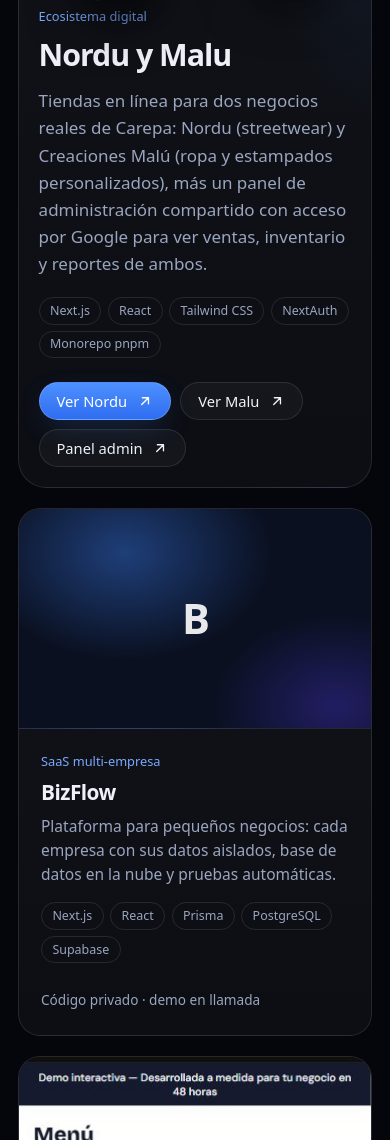
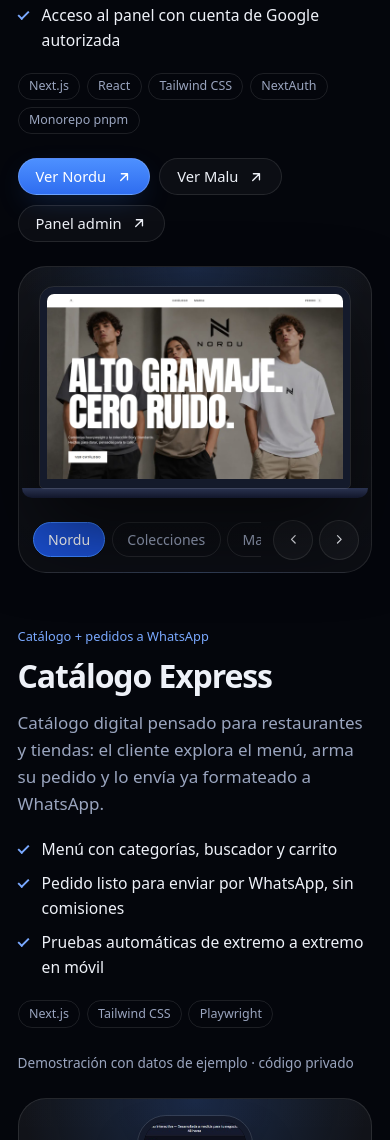
Before and after one commit to CristianDB1/portafolio, an Astro site: page / in a window 390 px wide. Shown: the part 3399-4539 px from the top of the page. Built offline with nearby package versions, Linux system fonts and the light colour scheme; Astro itself is replaced by a stand-in of ours.

Commit message:
Proyectos destacados con visor de capturas, pasatiempo y referencias
Co-Authored-By: Claude Sonnet 5.5 <noreply@anthropic.com>

```diff
--- a/src/data/site.ts
+++ b/src/data/site.ts
@@ -47,93 +47,123 @@ export const services: { title: string; text: string; for: string; icon: string
 ];
 
 export type Link = { label: string; href: string };
+export type Shot = { src: string; alt: string; label: string; device: "laptop" | "phone" };
 
-export const featured = {
-  name: "Nordu y Malu",
-  tag: "Ecosistema digital",
+export const cases: {
+  id: string;
+  name: string;
+  tag: string;
+  summary: string;
+  points: string[];
+  stack: string[];
+  links: Link[];
+  note?: string;
+  shots: Shot[];
+}[] = [
+  {
+    id: "ecosistema",
+    name: "Ecosistema Digital",
+    tag: "Tiendas + panel de administración",
     summary:
-    "Tiendas en línea para dos negocios reales de Carepa: Nordu (streetwear) y Creaciones Malú (ropa y estampados personalizados), más un panel de administración compartido con acceso por Google para ver ventas, inventario y reportes de ambos.",
+      "Un sistema que reúne las tiendas en línea de dos negocios reales de Carepa, Nordu (streetwear) y Creaciones Malú (ropa y estampados personalizados), con un panel de administración compartido.",
+    points: [
+      "Cada tienda con su propia identidad y pedido por WhatsApp",
+      "Un solo panel para ver ventas, inventario y reportes de ambas",
+      "Acceso al panel con cuenta de Google autorizada",
+    ],
     stack: ["Next.js", "React", "Tailwind CSS", "NextAuth", "Monorepo pnpm"],
     links: [
       { label: "Ver Nordu", href: "https://nordu.dpdns.org" },
       { label: "Ver Malu", href: "https://malu.nordu.dpdns.org" },
       { label: "Panel admin", href: "https://admin.nordu.dpdns.org" },
-  ] as Link[],
-};
-
-export const projects: {
-  id: string;
-  name: string;
-  tag: string;
-  summary: string;
-  stack: string[];
-  image?: string;
-  imageAlt?: string;
-  links: Link[];
-  note?: string;
-}[] = [
+    ],
+    shots: [
+      { src: "work/eco-nordu-d1.jpg", alt: "Portada de la tienda Nordu", label: "Nordu", device: "laptop" },
+      { src: "work/eco-nordu-d2.jpg", alt: "Colecciones de Nordu", label: "Colecciones", device: "laptop" },
+      { src: "work/eco-malu-d1.jpg", alt: "Portada de la tienda Creaciones Malú", label: "Malu", device: "laptop" },
+      { src: "work/eco-malu-d2.jpg", alt: "Sección de pedidos personalizados de Malu", label: "Personalizados", device: "laptop" },
+      { src: "work/admin-d.jpg", alt: "Inicio de sesión del panel de administración", label: "Panel admin", device: "laptop" },
+      { src: "work/eco-nordu-m1.jpg", alt: "Nordu en el celular", label: "Nordu móvil", device: "phone" },
+      { src: "work/eco-malu-m1.jpg", alt: "Malu en el celular", label: "Malu móvil", device: "phone" },
+    ],
+  },
+  {
+    id: "catalogo",
+    name: "Catálogo Express",
+    tag: "Catálogo + pedidos a WhatsApp",
+    summary:
+      "Catálogo digital pensado para restaurantes y tiendas: el cliente explora el menú, arma su pedido y lo envía ya formateado a WhatsApp.",
+    points: [
+      "Menú con categorías, buscador y carrito",
+      "Pedido listo para enviar por WhatsApp, sin comisiones",
+      "Pruebas automáticas de extremo a extremo en móvil",
+    ],
+    stack: ["Next.js", "Tailwind CSS", "Playwright"],
+    links: [],
+    note: "Demostración con datos de ejemplo · código privado",
+    shots: [
+      { src: "work/catalogo-1.jpg", alt: "Inicio del catálogo de comidas", label: "Inicio", device: "phone" },
+      { src: "work/catalogo-2.jpg", alt: "Menú con productos y categorías", label: "Menú", device: "phone" },
+      { src: "work/catalogo-3.jpg", alt: "Pedido vacío del catálogo", label: "Pedido", device: "phone" },
+      { src: "work/catalogo-4.jpg", alt: "Información de contacto y ubicación", label: "Info", device: "phone" },
+    ],
+  },
   {
     id: "bizflow",
     name: "BizFlow",
     tag: "SaaS multi-empresa",
     summary:
-      "Plataforma para pequeños negocios: cada empresa con sus datos aislados, base de datos en la nube y pruebas automáticas.",
-    stack: ["Next.js", "React", "Prisma", "PostgreSQL", "Supabase"],
+      "Plataforma para pequeños negocios con punto de venta, inventario, clientes, gastos, proveedores y reportes. Cada empresa trabaja con sus datos aislados.",
+    points: [
+      "Punto de venta de mostrador con carrito y variantes",
+      "Control de inventario, productos y proveedores",
+      "Usuarios con roles y centro de control con indicadores",
+    ],
+    stack: ["Next.js", "React", "Prisma", "PostgreSQL", "Supabase", "Vitest"],
     links: [],
-    note: "Código privado · demo en llamada",
+    note: "Demostración con datos de ejemplo · código privado",
+    shots: [
+      { src: "work/biz-1.jpg", alt: "Inicio de sesión de BizFlow", label: "Acceso", device: "laptop" },
+      { src: "work/biz-2.jpg", alt: "Centro de control de BizFlow", label: "Centro de control", device: "laptop" },
+      { src: "work/biz-3.jpg", alt: "Punto de venta de BizFlow", label: "Punto de venta", device: "laptop" },
+    ],
   },
-  {
-    id: "catalogo",
-    name: "Catálogo Express",
-    tag: "Catálogo + WhatsApp",
+];
+
+export const hobby = {
+  name: "Albion Economy",
+  tag: "Pasatiempo · APIs externas",
   summary:
-      "Catálogo digital con carrito y pedido formateado a WhatsApp para restaurantes y tiendas. Pruebas de extremo a extremo en móvil.",
-    stack: ["Next.js", "Tailwind CSS", "Playwright"],
-    image: "work/catalogo-2.jpg",
-    imageAlt: "Menú del catálogo de comidas en el celular",
-    links: [],
-    note: "Código privado · demo en llamada",
-  },
-  {
-    id: "ura-logix",
-    name: "Urabá Logix",
-    tag: "Trazabilidad",
-    summary:
-      "Cadena de custodia de carga para el sector portuario y agrícola: QR firmado, escáner móvil con GPS y paneles gerenciales.",
-    stack: ["Next.js", "TypeScript", "Prisma", "QR", "JWT"],
-    links: [],
-    note: "Código privado · demo en llamada",
-  },
-  {
-    id: "albion",
-    name: "Albion Economy",
-    tag: "Datos automáticos",
-    summary:
-      "Calculadora de mercado para un videojuego con precios que se refrescan solos cada ~15 minutos, sin servidor.",
-    stack: ["Vite", "TypeScript", "GitHub Actions"],
+    "Calculadora de mercado que hice por gusto para un videojuego. Consume APIs externas (Albion Online Data Project), convierte los precios en datos estáticos y los refresca solos cada ~15 minutos con GitHub Actions, sin servidor propio.",
+  points: ["Consumo y límites de una API externa", "Automatización con GitHub Actions", "Publicación estática en GitHub Pages"],
+  stack: ["Vite", "TypeScript", "GitHub Actions", "APIs externas"],
   image: "work/albion-d.jpg",
   imageAlt: "Pantalla de Albion Economy con filtros de flipping",
   links: [
     { label: "Ver en vivo", href: "https://cristiandb1.github.io/AlbionEconomy/" },
     { label: "Código", href: "https://github.com/CristianDB1/AlbionEconomy" },
-    ],
+  ] as Link[],
+};
+
+// Solo referencia, sin imágenes.
+export const others: { name: string; text: string; stack: string[]; link?: Link; note?: string }[] = [
+  {
+    name: "Urabá Logix",
+    text: "Trazabilidad y cadena de custodia de carga para el sector portuario y agrícola: QR firmado, escáner móvil con GPS y paneles gerenciales.",
+    stack: ["Next.js", "TypeScript", "Prisma", "JWT"],
+    note: "Código privado",
   },
   {
-    id: "gym",
     name: "Gestión de Gym",
-    tag: "Sistema de gestión",
-    summary:
-      "Administración de un gimnasio con backend propio, autenticación con roles y frontend separado.",
+    text: "Administración de un gimnasio con backend propio, autenticación con roles y frontend separado.",
     stack: ["Java 17", "Spring Boot", "PostgreSQL", "JWT"],
-    links: [{ label: "Código", href: "https://github.com/CristianDB1/GestionDeGym" }],
+    link: { label: "Código", href: "https://github.com/CristianDB1/GestionDeGym" },
   },
   {
-    id: "sorteo",
     name: "Tu Sorteo Digital",
-    tag: "Aplicación web",
-    summary: "Aplicación para organizar sorteos con pizarras numeradas, con identidad propia y despliegue continuo.",
+    text: "Aplicación web para organizar sorteos con pizarras numeradas y despliegue continuo.",
     stack: ["Next.js", "Tailwind CSS", "Vercel"],
-    links: [{ label: "Código", href: "https://github.com/CristianDB1/Pizarras" }],
+    link: { label: "Código", href: "https://github.com/CristianDB1/Pizarras" },
   },
 ];
 
--- a/src/layouts/Base.astro
+++ b/src/layouts/Base.astro
@@ -2,6 +2,7 @@
 import "@fontsource-variable/geist";
 import "@fontsource/instrument-serif/400-italic.css";
 import "../styles/global.css";
+import "../styles/cases.css";
 
 interface Props {
   title: string;
--- a/src/pages/index.astro
+++ b/src/pages/index.astro
@@ -1,6 +1,6 @@
 ---
 import Base from "../layouts/Base.astro";
-import { site, facts, services, featured, projects, strengths, steps, tools } from "../data/site";
+import { site, facts, services, cases, hobby, others, strengths, steps, tools } from "../data/site";
 
 const base = import.meta.env.BASE_URL.replace(/\/$/, "");
 const img = (p: string) => `${base}/${p}`;
@@ -114,68 +114,105 @@ const wapp = `https://wa.me/${site.whatsapp}`;
     <section class="sec" id="proyectos" style="padding-top:1rem">
       <div class="wrap">
         <div class="sec__head rv">
-          <h2>Proyectos <span class="serif">recientes</span></h2>
-          <p class="lead">Sistemas reales, algunos funcionando hoy para negocios de la región. Los que tienen código privado te los muestro en una llamada.</p>
+          <h2>Proyectos <span class="serif">destacados</span></h2>
+          <p class="lead">Sistemas reales, algunos funcionando hoy para negocios de la región. Cambia de pestaña para ver más pantallas de cada uno.</p>
         </div>
 
-        <article class="feature rv">
-          <div class="feature__shots">
-            <div class="laptop">
-              <div class="laptop__screen"><img src={img("work/admin-d.jpg")} alt="Panel de administración de Ecosistema Digital" width="1280" height="800" loading="lazy" /></div>
-            </div>
-            <div class="phone phone--b"><img src={img("work/nordu-m.jpg")} alt="Nordu en el celular" width="390" height="844" loading="lazy" /></div>
-            <div class="phone"><img src={img("work/malu-m.jpg")} alt="Malu en el celular" width="390" height="844" loading="lazy" /></div>
-          </div>
-          <div class="feature__body">
-            <span class="tag">{featured.tag}</span>
-            <h3>{featured.name}</h3>
-            <p>{featured.summary}</p>
+        <div class="cases">
+          {
+            cases.map((c, ci) => (
+              <article class={`case rv${ci % 2 ? " case--rev" : ""}`} data-case>
+                <div class="case__text">
+                  <span class="tag">{c.tag}</span>
+                  <h3>{c.name}</h3>
+                  <p>{c.summary}</p>
+                  <ul class="points">
+                    {c.points.map((t) => <li>{t}</li>)}
+                  </ul>
                   <ul class="stack" aria-label="Tecnologías">
-              {featured.stack.map((t) => <li class="chip">{t}</li>)}
+                    {c.stack.map((t) => <li class="chip">{t}</li>)}
                   </ul>
                   <div class="links">
-              {
-                featured.links.map((l, i) => (
+                    {c.links.map((l, i) => (
                       <a class={`btn btn--small${i === 0 ? " btn--primary" : ""}`} href={l.href} target="_blank" rel="noopener noreferrer">
                         {l.label}
                         <svg class="ico" viewBox="0 0 24 24" aria-hidden="true" set:html={arrow} />
                       </a>
+                    ))}
+                    {c.note && <span class="note">{c.note}</span>}
+                  </div>
+                </div>
+
+                <div class={`viewer${c.shots.every((x) => x.device === "phone") ? " viewer--phones" : ""}`}>
+                  <div class="viewer__stage">
+                    {c.shots.map((sh, i) => (
+                      <div class={`shot${i === 0 ? " on" : ""}`} data-shot role="tabpanel" aria-hidden={i === 0 ? "false" : "true"}>
+                        {sh.device === "laptop" ? (
+                          <div class="laptop"><div class="laptop__screen"><img src={img(sh.src)} alt={sh.alt} width="1280" height="800" loading="lazy" decoding="async" /></div></div>
+                        ) : (
+                          <div class="phone"><img src={img(sh.src)} alt={sh.alt} width="390" height="844" loading="lazy" decoding="async" /></div>
+                        )}
+                      </div>
+                    ))}
+                  </div>
+                  <div class="viewer__bar">
+                    <div class="tabs" role="tablist" aria-label={`Pantallas de ${c.name}`}>
+                      {c.shots.map((sh, i) => (
+                        <button type="button" role="tab" class={`tab${i === 0 ? " on" : ""}`} aria-selected={i === 0 ? "true" : "false"} data-tab>{sh.label}</button>
+                      ))}
+                    </div>
+                    <div class="arrows">
+                      <button type="button" class="arrow-btn" data-prev aria-label="Pantalla anterior"><svg class="ico" viewBox="0 0 24 24" aria-hidden="true"><path d="M15 6l-6 6 6 6" /></svg></button>
+                      <button type="button" class="arrow-btn" data-next aria-label="Pantalla siguiente"><svg class="ico" viewBox="0 0 24 24" aria-hidden="true"><path d="M9 6l6 6-6 6" /></svg></button>
+                    </div>
+                  </div>
+                </div>
+              </article>
             ))
           }
+        </div>
+
+        <article class="hobby rv">
+          <div class="hobby__media"><img src={img(hobby.image)} alt={hobby.imageAlt} width="1280" height="520" loading="lazy" decoding="async" /></div>
+          <div>
+            <span class="tag">{hobby.tag}</span>
+            <h3>{hobby.name}</h3>
+            <p>{hobby.summary}</p>
+            <ul class="points">{hobby.points.map((t) => <li>{t}</li>)}</ul>
+            <ul class="stack" aria-label="Tecnologías">{hobby.stack.map((t) => <li class="chip">{t}</li>)}</ul>
+            <div class="links">
+              {hobby.links.map((l, i) => (
+                <a class={`btn btn--small${i === 0 ? " btn--primary" : ""}`} href={l.href} target="_blank" rel="noopener noreferrer">
+                  {l.label}
+                  <svg class="ico" viewBox="0 0 24 24" aria-hidden="true" set:html={arrow} />
+                </a>
+              ))}
             </div>
           </div>
         </article>
 
-        <ul class="grid">
-          {
-            projects.map((p, i) => (
-              <li class="work rv" style={`--i:${i % 3}`}>
-                {p.image ? (
-                  <div class="work__media"><img src={img(p.image)} alt={p.imageAlt} width="640" height="400" loading="lazy" /></div>
-                ) : (
-                  <div class="work__media work__media--empty" aria-hidden="true"><span>{p.name.split(" ").map((w) => w[0]).join("").slice(0, 2)}</span></div>
-                )}
-                <div class="work__body">
-                  <span class="tag">{p.tag}</span>
-                  <h3>{p.name}</h3>
-                  <p>{p.summary}</p>
-                  <ul class="stack" aria-label="Tecnologías">
-                    {p.stack.map((t) => <li class="chip">{t}</li>)}
-                  </ul>
-                  <div class="work__foot">
-                    {p.links.map((l) => (
-                      <a class="btn btn--small" href={l.href} target="_blank" rel="noopener noreferrer">
-                        {l.label}
+        <div class="others rv">
+          <h3>También he construido</h3>
+          <ul>
+            {others.map((o) => (
+              <li>
+                <div>
+                  <b>{o.name}</b>
+                  <p>{o.text}</p>
+                </div>
+                <ul class="stack" aria-label="Tecnologías">{o.stack.map((t) => <li class="chip">{t}</li>)}</ul>
+                {o.link ? (
+                  <a class="btn btn--small" href={o.link.href} target="_blank" rel="noopener noreferrer">
+                    {o.link.label}
                     <svg class="ico" viewBox="0 0 24 24" aria-hidden="true" set:html={arrow} />
                   </a>
+                ) : (
+                  <span class="note">{o.note}</span>
+                )}
+              </li>
             ))}
-                    {p.note && <span class="note">{p.note}</span>}
+          </ul>
         </div>
-                </div>
-              </li>
-            ))
-          }
-        </ul>
       </div>
     </section>
 
@@ -285,6 +322,35 @@ const wapp = `https://wa.me/${site.whatsapp}`;
       els.forEach((el) => el.classList.add("in"));
     }
 
+    document.querySelectorAll("[data-case]").forEach((root) => {
+      const shots = [...root.querySelectorAll("[data-shot]")];
+      const tabs = [...root.querySelectorAll("[data-tab]")];
+      let cur = 0;
+      const go = (n, focus) => {
+        cur = (n + shots.length) % shots.length;
+        shots.forEach((el, i) => {
+          el.classList.toggle("on", i === cur);
+          el.setAttribute("aria-hidden", String(i !== cur));
+        });
+        tabs.forEach((t, i) => {
+          t.classList.toggle("on", i === cur);
+          t.setAttribute("aria-selected", String(i === cur));
+          t.tabIndex = i === cur ? 0 : -1;
+        });
+        if (focus) tabs[cur].focus();
+      };
+      tabs.forEach((t, i) => {
+        t.tabIndex = i === 0 ? 0 : -1;
+        t.addEventListener("click", () => go(i));
+        t.addEventListener("keydown", (e) => {
+          if (e.key === "ArrowRight") { e.preventDefault(); go(cur + 1, true); }
+          if (e.key === "ArrowLeft") { e.preventDefault(); go(cur - 1, true); }
+        });
+      });
+      root.querySelector("[data-prev]").addEventListener("click", () => go(cur - 1));
+      root.querySelector("[data-next]").addEventListener("click", () => go(cur + 1));
+    });
+
     document.getElementById("quote").addEventListener("submit", (e) => {
       e.preventDefault();
       const name = document.getElementById("f-name").value.trim();
--- /dev/null
+++ b/src/styles/cases.css
@@ -0,0 +1,312 @@
+/* ───────── Casos con visor de capturas ───────── */
+
+.cases {
+  display: grid;
+  gap: clamp(3rem, 7vw, 5.5rem);
+}
+
+.case {
+  display: grid;
+  grid-template-columns: minmax(0, 0.85fr) minmax(0, 1.25fr);
+  gap: clamp(1.5rem, 4vw, 4rem);
+  align-items: center;
+}
+
+.case > * {
+  min-width: 0;
+}
+
+.case--rev {
+  grid-template-columns: minmax(0, 1.25fr) minmax(0, 0.85fr);
+}
+
+.case--rev .case__text {
+  order: 2;
+}
+
+@media (max-width: 960px) {
+  .case,
+  .case--rev {
+    grid-template-columns: minmax(0, 1fr);
+  }
+  .case--rev .case__text {
+    order: 0;
+  }
+}
+
+.case h3,
+.hobby h3 {
+  font-size: clamp(2rem, 3.6vw, 2.8rem);
+  font-weight: 600;
+  letter-spacing: -0.035em;
+  line-height: 1.05;
+  margin: 0.7rem 0 1rem;
+}
+
+.case p,
+.hobby p {
+  color: var(--muted);
+  max-width: 52ch;
+}
+
+.points {
+  display: grid;
+  gap: 0.55rem;
+  margin: 1.25rem 0 0;
+}
+
+.points li {
+  position: relative;
+  padding-left: 1.5rem;
+  font-size: 0.98rem;
+  color: var(--text);
+}
+
+.points li::before {
+  content: "";
+  position: absolute;
+  left: 0;
+  top: 0.5em;
+  width: 0.7rem;
+  height: 0.38rem;
+  border-left: 2px solid var(--blue-2);
+  border-bottom: 2px solid var(--blue-2);
+  transform: rotate(-45deg);
+}
+
+.case .stack,
+.hobby .stack {
+  margin: 1.25rem 0 1.5rem;
+}
+
+.note {
+  font-size: 0.85rem;
+  color: var(--muted);
+}
+
+.viewer {
+  position: relative;
+  padding: clamp(0.75rem, 2vw, 1.25rem);
+  border: 1px solid var(--line);
+  border-radius: 28px;
+  background:
+    radial-gradient(70% 70% at 50% 0, rgb(61 132 255 / 0.2), transparent 70%),
+    linear-gradient(180deg, var(--panel-2), var(--panel));
+}
+
+.viewer__stage {
+  position: relative;
+  aspect-ratio: 16 / 11;
+}
+
+.viewer--phones .viewer__stage {
+  aspect-ratio: 16 / 12.5;
+}
+
+.viewer .laptop__screen {
+  aspect-ratio: auto;
+}
+
+.viewer .laptop__screen img {
+  height: auto;
+}
+
+.shot {
+  position: absolute;
+  inset: 0;
+  display: grid;
+  place-items: center;
+  opacity: 0;
+  transform: translateY(10px) scale(0.985);
+  pointer-events: none;
+  transition:
+    opacity 0.5s var(--ease),
+    transform 0.6s var(--ease);
+}
+
+.shot.on {
+  opacity: 1;
+  transform: none;
+  pointer-events: auto;
+}
+
+.viewer .laptop {
+  position: relative;
+  left: auto;
+  top: auto;
+  width: 94%;
+}
+
+.viewer .phone {
+  position: relative;
+  inset: auto;
+  height: 96%;
+  width: auto;
+  transform: none;
+}
+
+.viewer__bar {
+  display: flex;
+  align-items: center;
+  justify-content: space-between;
+  gap: 0.75rem;
+  margin-top: 0.9rem;
+}
+
+.tabs {
+  min-width: 0;
+  display: flex;
+  gap: 0.4rem;
+  overflow-x: auto;
+  scrollbar-width: none;
+  padding: 2px;
+}
+
+.tabs::-webkit-scrollbar {
+  display: none;
+}
+
+.tab {
+  flex: none;
+  font: 500 0.88rem/1 var(--sans);
+  color: var(--muted);
+  padding: 0.6rem 0.9rem;
+  border-radius: 999px;
+  border: 1px solid var(--line);
+  background: transparent;
+  cursor: pointer;
+  transition:
+    color 0.2s,
+    background-color 0.2s,
+    border-color 0.2s;
+}
+
+.tab:hover {
+  color: var(--text);
+  border-color: rgb(122 169 255 / 0.5);
+}
+
+.tab.on {
+  color: #fff;
+  background: var(--blue-deep);
+  border-color: var(--blue);
+}
+
+.arrows {
+  display: flex;
+  gap: 0.4rem;
+  flex: none;
+}
+
+.arrow-btn {
+  width: 2.5rem;
+  height: 2.5rem;
+  display: grid;
+  place-items: center;
+  color: var(--text);
+  border: 1px solid var(--line);
+  border-radius: 50%;
+  background: var(--panel);
+  cursor: pointer;
+  transition:
+    background-color 0.2s,
+    border-color 0.2s;
+}
+
+.arrow-btn:hover {
+  background: var(--panel-2);
+  border-color: rgb(122 169 255 / 0.5);
+}
+
+/* Pasatiempo */
+
+.hobby {
+  display: grid;
+  grid-template-columns: minmax(0, 1fr) minmax(0, 1fr);
+  gap: clamp(1.5rem, 4vw, 3.5rem);
+  align-items: center;
+  margin-top: clamp(3.5rem, 7vw, 5.5rem);
+  padding: clamp(1.25rem, 3vw, 2.25rem);
+  border: 1px solid var(--line);
+  border-radius: 28px;
+  background: linear-gradient(180deg, var(--panel-2), var(--panel));
+}
+
+@media (max-width: 900px) {
+  .hobby {
+    grid-template-columns: minmax(0, 1fr);
+  }
+}
+
+.hobby > * {
+  min-width: 0;
+}
+
+.hobby__media {
+  border: 1px solid var(--line);
+  border-radius: 16px;
+  overflow: hidden;
+  background: #000;
+}
+
+.hobby__media img {
+  width: 100%;
+  aspect-ratio: 1280 / 520;
+  object-fit: cover;
+  object-position: top;
+}
+
+/* Referencias sin imágenes */
+
+.others {
+  margin-top: clamp(3rem, 6vw, 4.5rem);
+}
+
+.others > h3 {
+  font-size: 1.1rem;
+  font-weight: 600;
+  color: var(--muted);
+  margin-bottom: 0.75rem;
+}
+
+.others > ul {
+  border-top: 1px solid var(--line);
+}
+
+.others > ul > li {
+  display: grid;
+  grid-template-columns: minmax(0, 1.5fr) minmax(0, 1fr) auto;
+  gap: 0.75rem 2rem;
+  align-items: center;
+  padding: 1.25rem 0;
+  border-bottom: 1px solid var(--line);
+}
+
+@media (max-width: 860px) {
+  .others > ul > li {
+    grid-template-columns: minmax(0, 1fr);
+  }
+}
+
+.others b {
+  font-size: 1.15rem;
+  font-weight: 600;
+  letter-spacing: -0.02em;
+}
+
+.others p {
+  color: var(--muted);
+  font-size: 0.96rem;
+  margin-top: 0.2rem;
+  max-width: 56ch;
+}
+
+.others .stack {
+  margin: 0;
+}
+
+@media (prefers-reduced-motion: reduce) {
+  .shot {
+    transition: none;
+  }
+}
```
Also changed, not shown: public/work/biz-1.jpg (added), public/work/biz-2.jpg (added), public/work/biz-3.jpg (added), public/work/eco-malu-d1.jpg (added), public/work/eco-malu-d2.jpg (added), public/work/eco-malu-m1.jpg (added), public/work/eco-malu-m2.jpg (added), public/work/eco-nordu-d1.jpg (added), public/work/eco-nordu-d2.jpg (added), public/work/eco-nordu-m1.jpg (added), public/work/eco-nordu-m2.jpg (added), public/work/malu-m.jpg, public/work/nordu-d.jpg, 1 other file. Lines whose indentation alone changed are shown as unchanged.
